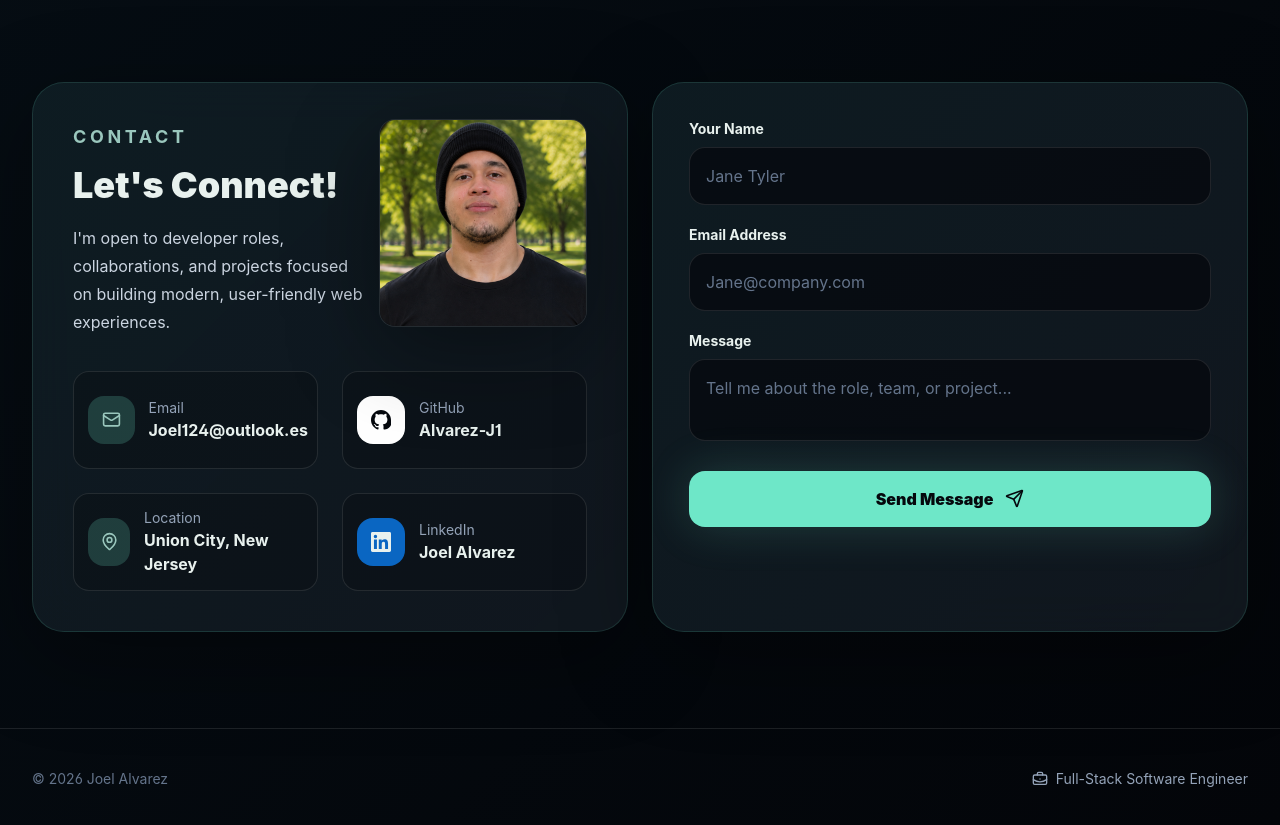
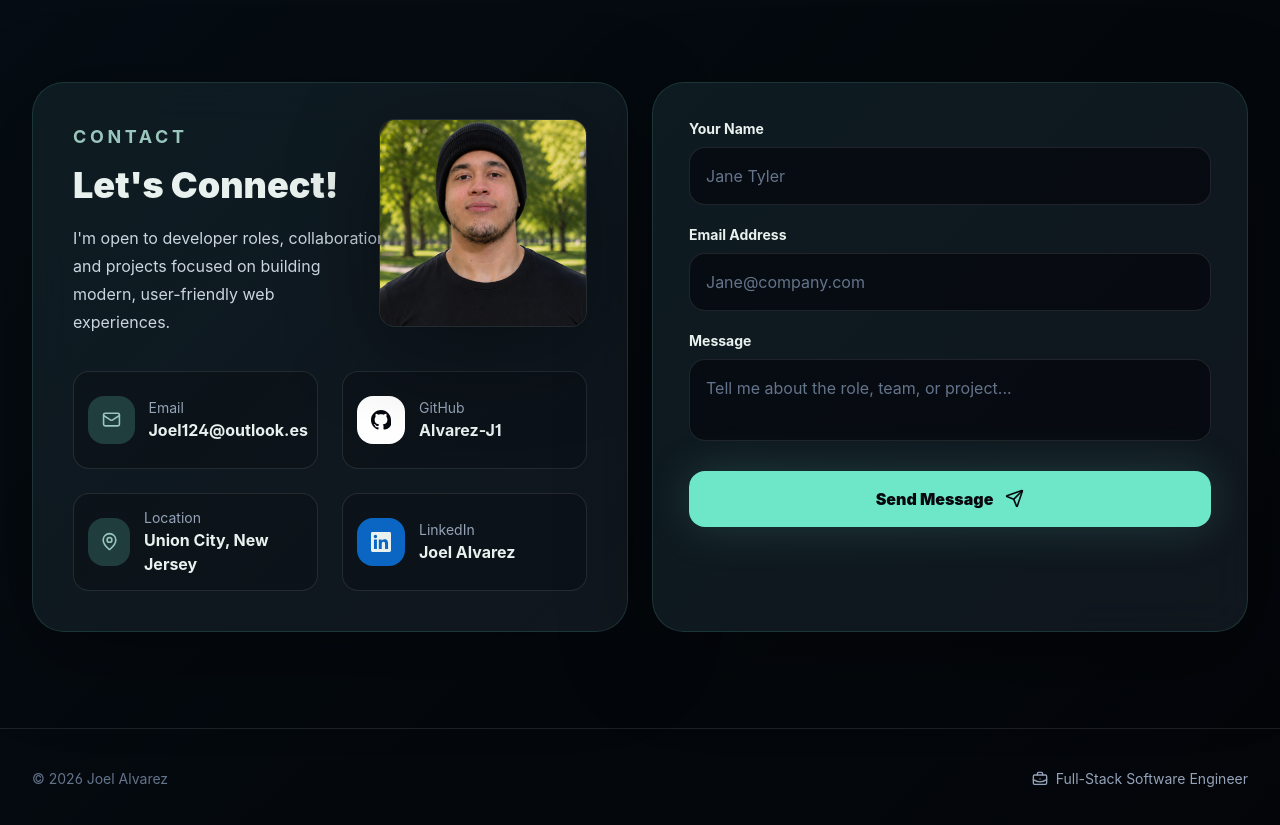
Before and after one commit to Alvarez-J1/Frontend-Portfolio, a Next.js app: page / in a window 1280 px wide. Shown: the part 4980-5805 px from the top of the page. Built offline with nearby package versions, Linux system fonts and the light colour scheme.

Commit message:
fixed contact section responsiveness

```diff
--- a/app/page.tsx
+++ b/app/page.tsx
@@ -1324,7 +1324,7 @@ async function handleSubmit(event: React.FormEvent<HTMLFormElement>) {
               transition={{ duration: 0.65 }}
             >
               <div className="absolute inset-0 bg-gradient-to-br from-electric/12 via-transparent to-transparent" />
-              <div className="relative w-full max-w-[43rem]">
+              <div className="relative w-full max-w-none">
                 <div className="relative md:min-h-[14rem]">
                   <div className="pointer-events-none absolute right-0 top-[-0.25rem] hidden aspect-square w-[13.25rem] overflow-hidden rounded-2xl border border-white/10 bg-black/20 shadow-glass md:block xl:w-[13rem]">
                     <Image
@@ -1341,8 +1341,9 @@ async function handleSubmit(event: React.FormEvent<HTMLFormElement>) {
                 <h2 className="max-w-none whitespace-nowrap pr-0 font-heading text-4xl font-black leading-tight text-frost sm:text-[2.85rem] md:pr-[15rem] md:text-[3rem] xl:pr-[14rem] xl:text-[2.25rem]">
                   Let&apos;s Connect!
                 </h2>
-                <p className="mt-4 max-w-[38rem] pr-0 text-base leading-7 text-slate-300 md:pr-[15rem] xl:pr-[14rem]">
-                I&apos;m open to developer roles, collaborations, and projects focused on building modern, user-friendly web experiences.
+                <p className="mt-4 w-full max-w-none pr-0 text-base leading-7 text-slate-300 md:max-w-[calc(100%-14.5rem)] xl:max-w-[calc(100%-13.75rem)]">
+                  <span className="md:whitespace-nowrap">I&apos;m open to developer roles, collaborations,</span>{" "}
+                  and projects focused on building modern, user-friendly web experiences.
                 </p>
                 <div className="relative mx-auto mt-5 aspect-[4/3] w-full max-w-[16rem] overflow-hidden rounded-2xl border border-white/10 bg-black/20 shadow-glass md:hidden">
                   <Image
```
